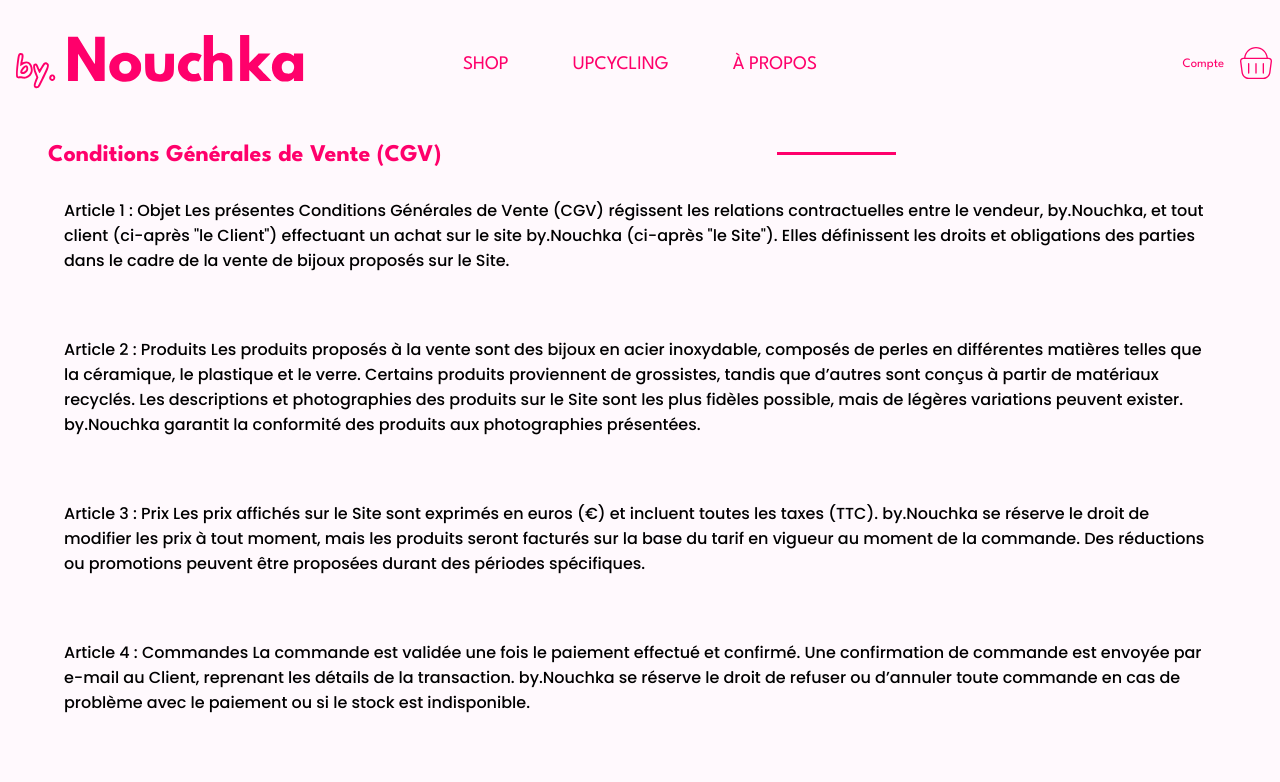
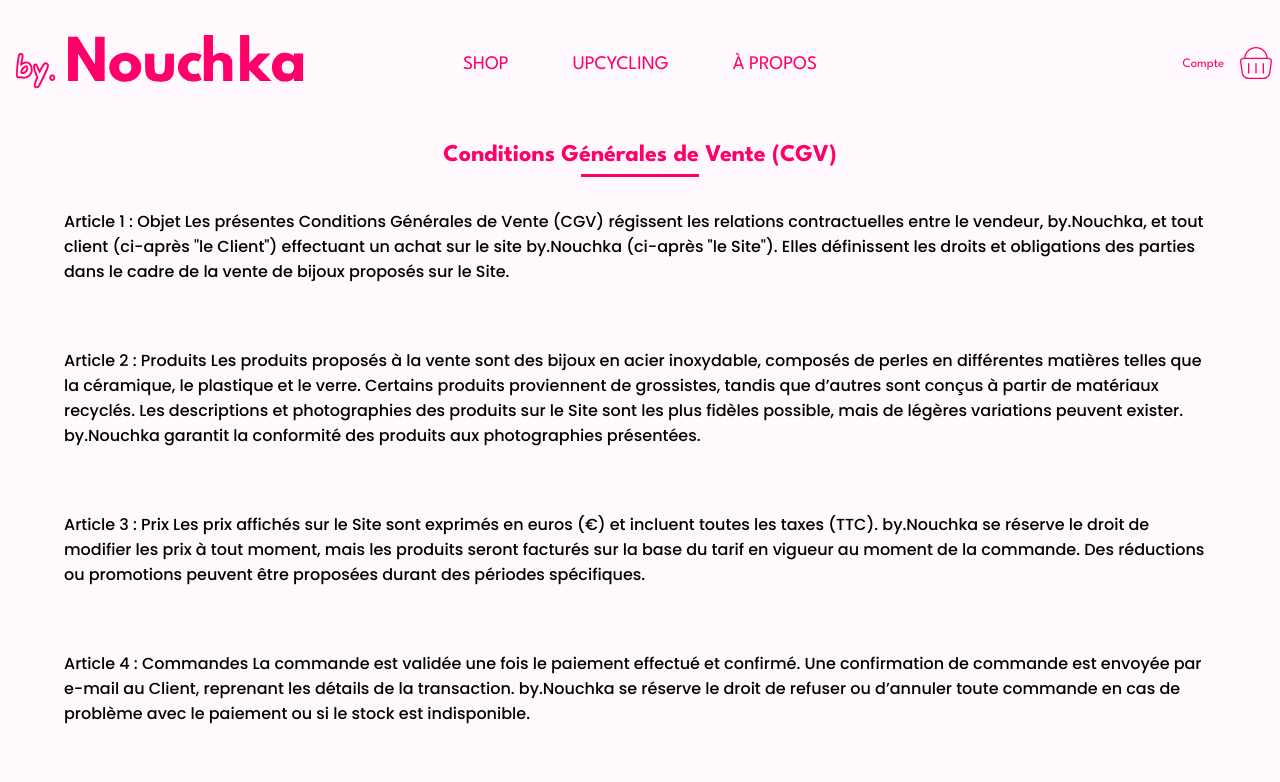
Before and after one commit to WildCodeSchool-2024-09/Js-BDX-P3-by-nouchka, a React (Vite) app in the folder client/: page /cgv in a window 1280 px wide. Shown: the top 782 px of the page. Built offline with nearby package versions, Linux system fonts and the light colour scheme.

Commit message:
adding style to pages legal-mentions and privacy-policy, adding also some changes to cgv and cgu and correction some errors on style cgv

```diff
--- a/client/src/pages/CGU/style.css
+++ b/client/src/pages/CGU/style.css
@@ -24,4 +24,5 @@
   border-top: 3px solid var(--primaryColor);
   margin-left: auto;
   margin-right: auto;
+  display: block;
 }
--- a/client/src/pages/CGV/style.css
+++ b/client/src/pages/CGV/style.css
@@ -1,6 +1,6 @@
 .legalMentions-text {
   font-family: var(--textFont);
-  margin: 1rem 0 1rem 0;
+  margin: 1rem 0;
   padding: 1rem;
 }
 .legalmentions-container {
@@ -14,6 +14,14 @@
 }
 .secondary-title {
   font-family: var(--titleFont);
-  display: flex;
-  justify-content: center;
+  text-align: center;
 }
+.secondary-title::after {
+  content: "";
+  margin-top: 0.5rem;
+  width: 10%;
+  border-top: 3px solid var(--primaryColor);
+  margin-left: auto;
+  margin-right: auto;
+  display: block;
+}
--- a/client/src/pages/legal-mentions/style.css
+++ b/client/src/pages/legal-mentions/style.css
@@ -5,6 +5,6 @@
 }
 .legalMentions-text {
   font-family: var(--textFont);
-  margin: 1rem 0 1rem 0;
+  margin: 1rem 0;
   padding: 1rem;
 }
--- a/client/src/pages/pravacy-policy/style.css
+++ b/client/src/pages/pravacy-policy/style.css
@@ -5,6 +5,6 @@
 }
 .legalMentions-text {
   font-family: var(--textFont);
-  margin: 1rem 0 1rem 0;
+  margin: 1rem 0;
   padding: 1rem;
 }
```
